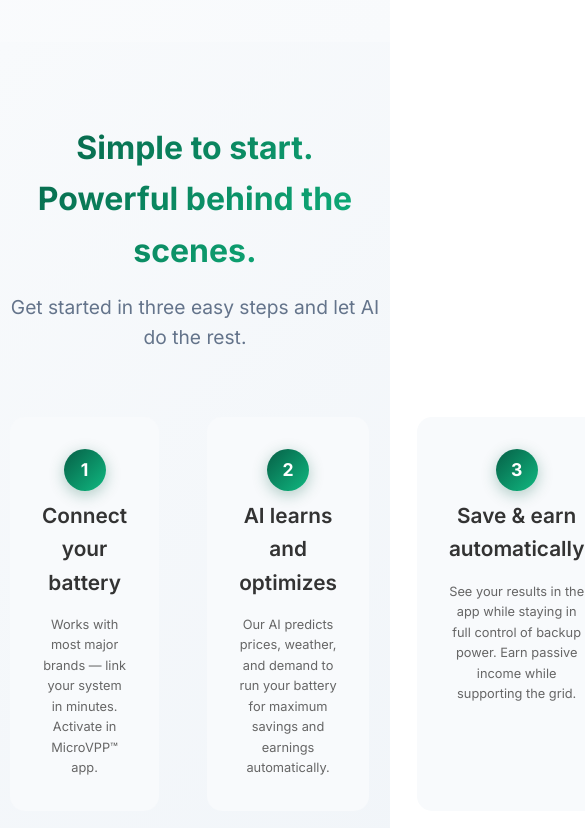
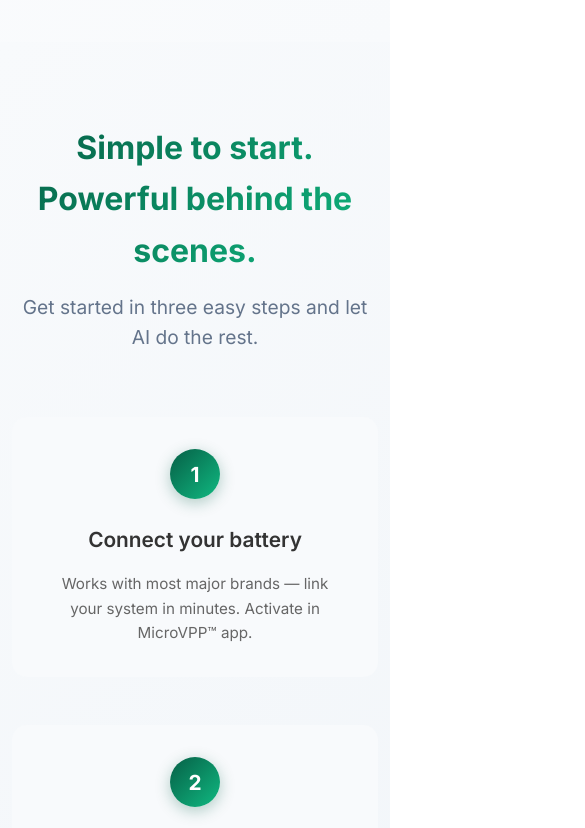
Before and after one commit to panpanfan/MicroGridWebsite, a plain HTML site: page index.html in a window 390 px wide. Shown: the part 2380-3208 px from the top of the page, 585 px wide, since content can reach past the window. Drawn offline with Linux system fonts and the light colour scheme.

Commit message:
Try again

```diff
--- a/index.html
+++ b/index.html
@@ -769,28 +769,12 @@
             }
 
             .movement-steps {
-                grid-template-columns: repeat(3, 1fr);
-                gap: 1rem;
+                gap: 2rem;
                 margin-top: 2rem;
             }
 
             .movement-step {
-                padding: 1.25rem;
-            }
-
-            .movement-step h3 {
-                font-size: 1.1rem;
-            }
-
-            .movement-step p {
-                font-size: 0.9rem;
-            }
-
-            .step-number {
-                width: 50px;
-                height: 50px;
-                font-size: 1.3rem;
-                margin-bottom: 1rem;
+                padding: 1.5rem;
             }
 
             .options-grid {
@@ -978,35 +962,27 @@
                 padding: 40px 0 60px;
             }
 
-            .join-movement .container {
-                padding: 0 10px;
-            }
-
             .movement-steps {
-                grid-template-columns: repeat(3, 1fr);
-                gap: 0.5rem;
+                gap: 1.5rem;
                 margin-top: 1.5rem;
             }
 
             .movement-step {
-                padding: 0.75rem 0.5rem;
+                padding: 1.5rem 1rem;
             }
 
             .movement-step h3 {
-                font-size: 0.9rem;
-                margin-bottom: 0.5rem;
+                font-size: 1.1rem;
             }
 
             .movement-step p {
-                font-size: 0.8rem;
-                line-height: 1.4;
+                font-size: 0.95rem;
             }
 
             .step-number {
-                width: 42px;
-                height: 42px;
-                font-size: 1.1rem;
-                margin-bottom: 0.5rem;
+                width: 50px;
+                height: 50px;
+                font-size: 1.3rem;
             }
         }
 
@@ -1045,7 +1021,7 @@
 
         .movement-steps {
             display: grid;
-            grid-template-columns: repeat(3, 1fr);
+            grid-template-columns: repeat(auto-fit, minmax(280px, 1fr));
             gap: 3rem;
             margin-top: 4rem;
         }
```
